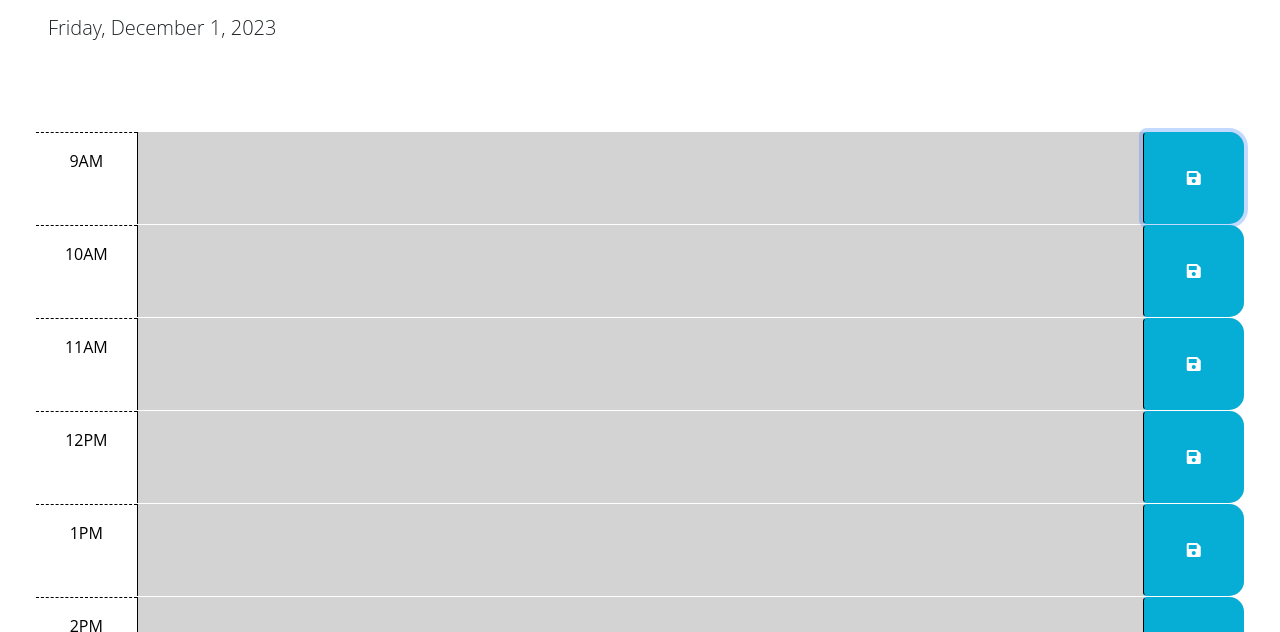
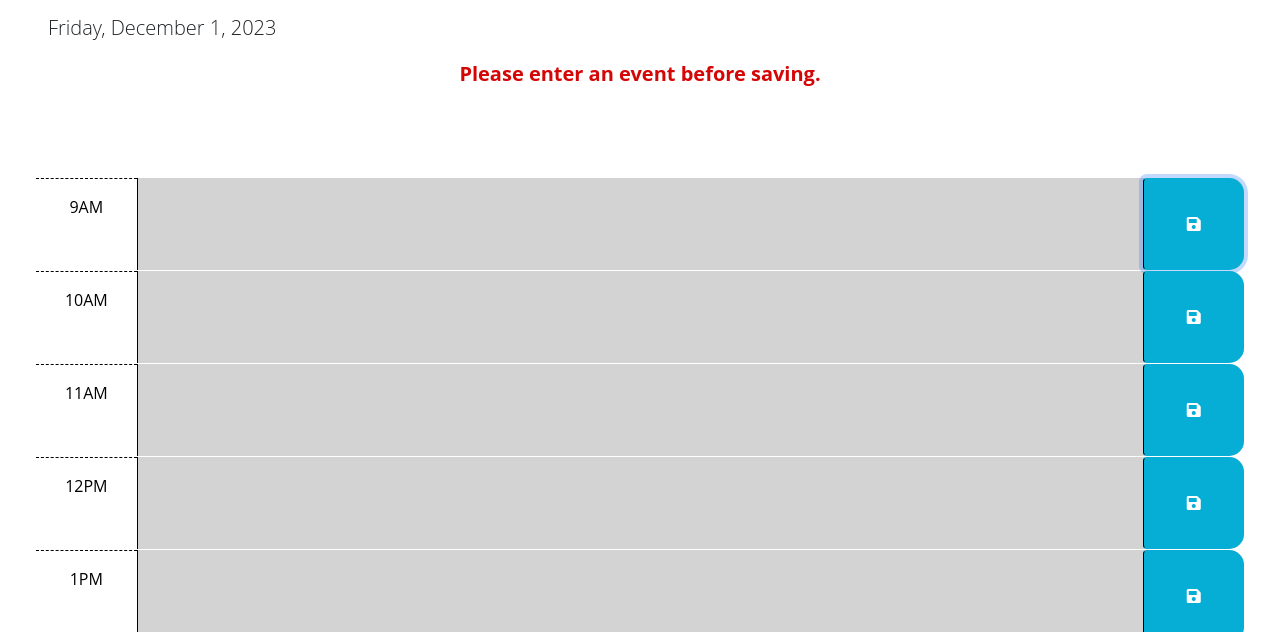
Before and after one commit to JLJ98/Work-Day-Scheduler, a plain HTML site: page index.html in a window 1280 px wide. Both pictures are taken after a click on the button 1193 px from the left and 343 px from the top of the page. Shown: the part 166-798 px from the top of the page. Drawn offline with nearby package versions, Linux system fonts and the light colour scheme.

Commit message:
Added a message to the header displaying when an event has been added to the local storage.

```diff
--- a/Develop/script.js
+++ b/Develop/script.js
@@ -49,7 +49,23 @@ $(function () {
   $(".saveBtn").on("click", function () {
     var timeBlockId = $(this).closest(".time-block").attr("id");
     var userInput = $(this).siblings(".description").val();
-    localStorage.setItem(timeBlockId, userInput);
+
+    // Check if user input is not empty before saving
+    if (userInput.trim() !== "") {
+      // Save the event to local storage
+      localStorage.setItem(timeBlockId, userInput);
+
+      // Display a success message in the header
+      displayMessage("Appointment added to local storage!");
+
+      // Clear the message after a few seconds
+      setTimeout(function () {
+        $("#headerMessage").text("");
+      }, 3000);
+    } else {
+      // Display an error message if the user input is empty
+      displayMessage("Please enter an event before saving.", true);
+    }
   });
 
   // Apply the past, present, or future class to each time block by comparing the id to the current hour.
@@ -79,4 +95,10 @@ $(function () {
   // Add code to display the current date in the header of the page.
   var currentDate = dayjs().format("dddd, MMMM D, YYYY");
   $("#currentDay").text(currentDate);
+
+  // Function to display a message in the header
+  function displayMessage(message, isError = false) {
+    // Add the message to the header
+    $("#headerMessage").text(message);
+  }
 });
--- a/Develop/style.css
+++ b/Develop/style.css
@@ -57,3 +57,12 @@ textarea {
   font-size: 20px;
   transition: all 0.3s ease-in-out;
 }
+
+#headerMessage {
+  font-weight: bold;
+  color: #d50606;
+  margin-top: 10px;
+  display: flex;
+  justify-content: center;
+  align-items: center;
+}
--- a/index.html
+++ b/index.html
@@ -29,6 +29,7 @@
       <h1 class="display-3">Work Day Scheduler</h1>
       <p class="lead">A simple calendar app for scheduling your work day</p>
       <p id="currentDay" class="lead"></p>
+      <p id="headerMessage" class="lead"></p>
     </header>
     <div class="container-fluid px-5">
 
```
